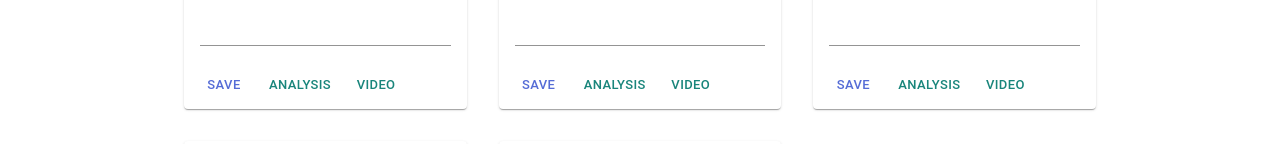
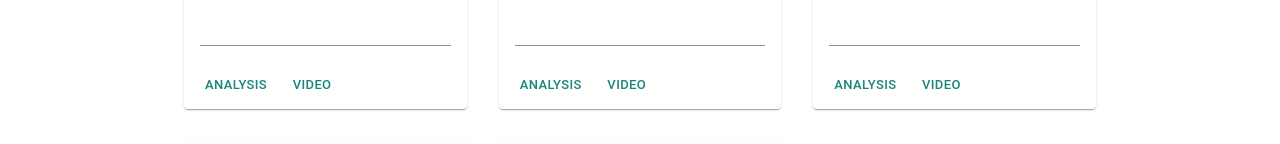
Before and after one commit to delormej/slalom-web, a React (Create React App) app: page / in a window 1280 px wide. Shown: the part 720-864 px from the top of the page. Built offline with nearby package versions, Linux system fonts and the light colour scheme.

Commit message:
styling and wiring save button

```diff
--- a/src/Video.js
+++ b/src/Video.js
@@ -158,7 +158,11 @@ class Video extends React.Component {
 
   SaveButton() {
     if (this.state.dirty)
-      return <button onClick={this.saveClick}>Save</button>;
+      return (
+        <Button onClick={this.saveClick}
+          variant="contained" color="primary">
+          Save
+      </Button>);
     else
       return <span/>;
   }
@@ -244,9 +248,7 @@ class Video extends React.Component {
               </Grid>
           </CardContent>
           <CardActions>
-              <Button size="small" color="primary" onClick={this.saveClick}>
-                Save
-              </Button>
+              <this.SaveButton />
               <Button size="small" color="secondary">
                 Analysis
               </Button>
```
